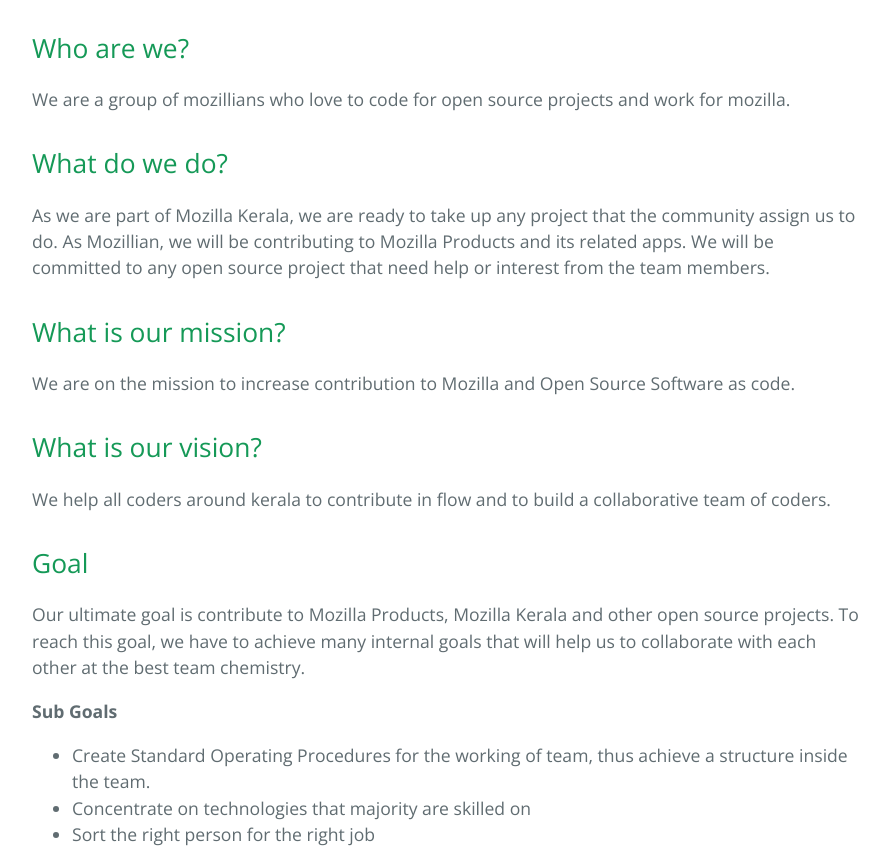
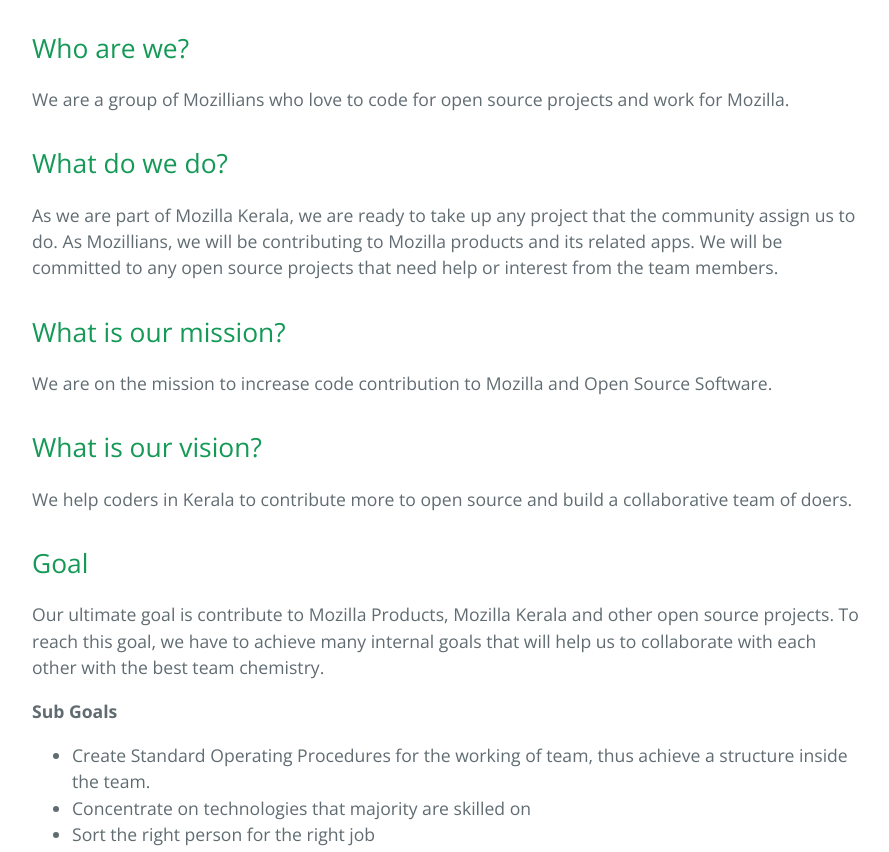
Before and after one commit to MozillaKeralaDreamTeam/mozillakeraladreamteam.github.io, a plain HTML site: page index.html in a window 1280 px wide. Shown: the part 684-1536 px from the top of the page, without its empty margins (192-1081 px from the left). Drawn offline with nearby package versions, Linux system fonts and the light colour scheme.

Commit message:
language fix

```diff
--- a/index.html
+++ b/index.html
@@ -25,27 +25,27 @@
 <h2>
 <a id="who-are-we" class="anchor" href="#who-are-we" aria-hidden="true"><span class="octicon octicon-link"></span></a>Who are we?</h2>
 
-<p>We are a group of mozillians who love to code for open source projects and work for mozilla.</p>
+<p>We are a group of Mozillians who love to code for open source projects and work for Mozilla.</p>
 
 <h2>
 <a id="what-do-we-do" class="anchor" href="#what-do-we-do" aria-hidden="true"><span class="octicon octicon-link"></span></a>What do we do?</h2>
 
-<p>As we are part of Mozilla Kerala, we are ready to take up any project that the community assign us to do. As Mozillian, we will be contributing to Mozilla Products and its related apps. We will be committed to any open source project that need help or interest from the team members.</p>
+<p>As we are part of Mozilla Kerala, we are ready to take up any project that the community assign us to do. As Mozillians, we will be contributing to Mozilla products and its related apps. We will be committed to any open source projects that need help or interest from the team members.</p>
 
 <h2>
 <a id="what-is-our-mission" class="anchor" href="#what-is-our-mission" aria-hidden="true"><span class="octicon octicon-link"></span></a>What is our mission?</h2>
 
-<p>We are on the mission to increase contribution to Mozilla and Open Source Software as code.</p>
+<p>We are on the mission to increase code contribution to Mozilla and Open Source Software.</p>
 
 <h2>
 <a id="what-is-our-vision" class="anchor" href="#what-is-our-vision" aria-hidden="true"><span class="octicon octicon-link"></span></a>What is our vision?</h2>
 
-<p>We help all coders around kerala to contribute in flow and to build a collaborative team of coders.</p>
+<p>We help coders in Kerala to contribute more to open source and build a collaborative team of doers.</p>
 
 <h2>
 <a id="goal" class="anchor" href="#goal" aria-hidden="true"><span class="octicon octicon-link"></span></a>Goal</h2>
 
-<p>Our ultimate goal is contribute to Mozilla Products, Mozilla Kerala and other open source projects. To reach this goal, we have to achieve many internal goals that will help us to collaborate with each other at the best team chemistry. </p>
+<p>Our ultimate goal is contribute to Mozilla Products, Mozilla Kerala and other open source projects. To reach this goal, we have to achieve many internal goals that will help us to collaborate with each other with the best team chemistry.</p>
 
 <p><strong>Sub Goals</strong></p>
 
```
